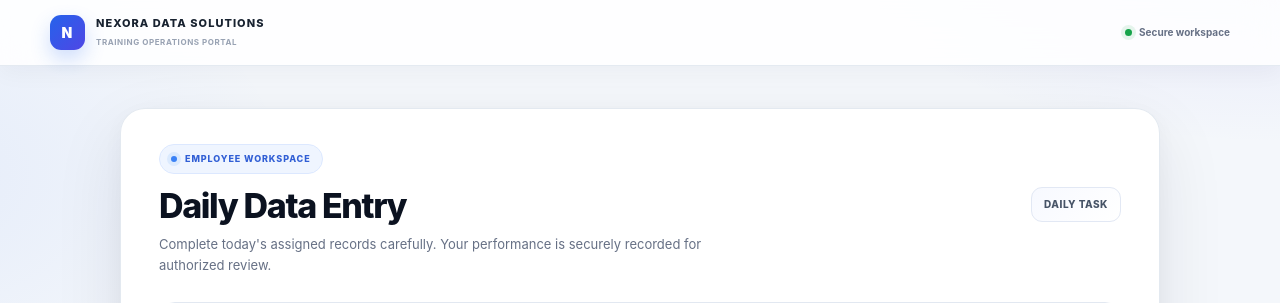
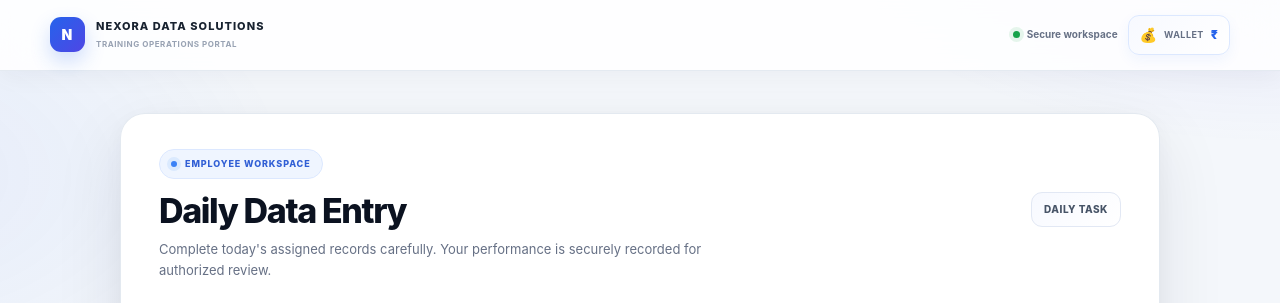
Before and after one commit to ankitsingh9939663322-bot/Employee--data-entry-portals, a Flask app: template templates/employee.html in a window 1280 px wide. Shown: the top 303 px of the page. Run offline with Flask 3, Linux system fonts and the light colour scheme; the template is opened without the code that fills it, so the values that code supplies are empty; some libraries are stand-ins or nearby versions.

Commit message:
Update employee.html

```diff
--- a/templates/employee.html
+++ b/templates/employee.html
@@ -163,7 +163,54 @@
             box-shadow:
                 0 0 0 4px rgba(22,163,74,.10);
         }
-
+        /* =====================================================
+           WALLET
+        ===================================================== */
+
+        .nx-wallet {
+            display: inline-flex;
+            align-items: center;
+            gap: 7px;
+
+            padding: 8px 11px;
+
+            border: 1px solid #dce8ff;
+            border-radius: 11px;
+
+            background: linear-gradient(
+                135deg,
+                #f7f9ff,
+                #ffffff
+            );
+
+            color: #182230;
+
+            font-size: 11px;
+            font-weight: 850;
+
+            white-space: nowrap;
+
+            box-shadow:
+                0 5px 14px rgba(37,99,235,.06);
+        }
+
+        .nx-wallet-icon {
+            font-size: 14px;
+        }
+
+        .nx-wallet-label {
+            color: #667085;
+            font-size: 9px;
+            font-weight: 750;
+            text-transform: uppercase;
+            letter-spacing: .05em;
+        }
+
+        .nx-wallet-amount {
+            color: #2563eb;
+            font-size: 12px;
+            font-weight: 900;
+        }
         /* =====================================================
            PAGE
            ===================================================== */
@@ -887,6 +934,17 @@
 
             .nx-secure {
                 display: none;
+            }
+            .nx-wallet {
+                padding: 7px 9px;
+            }
+
+            .nx-wallet-label {
+                display: none;
+            }
+
+            .nx-wallet-amount {
+                font-size: 11px;
             }
 
             .nx-page {
@@ -1000,7 +1058,21 @@
                 Secure workspace
 
             </div>
-
+           <div class="nx-wallet">
+
+               <span class="nx-wallet-icon">
+                💰
+               </span>
+
+               <span class="nx-wallet-label">
+                     Wallet
+              </span>
+
+              <span class="nx-wallet-amount">
+                ₹{{ employee.wallet_balance }}
+              </span>
+
+            </div>
         </div>
 
     </div>
```
